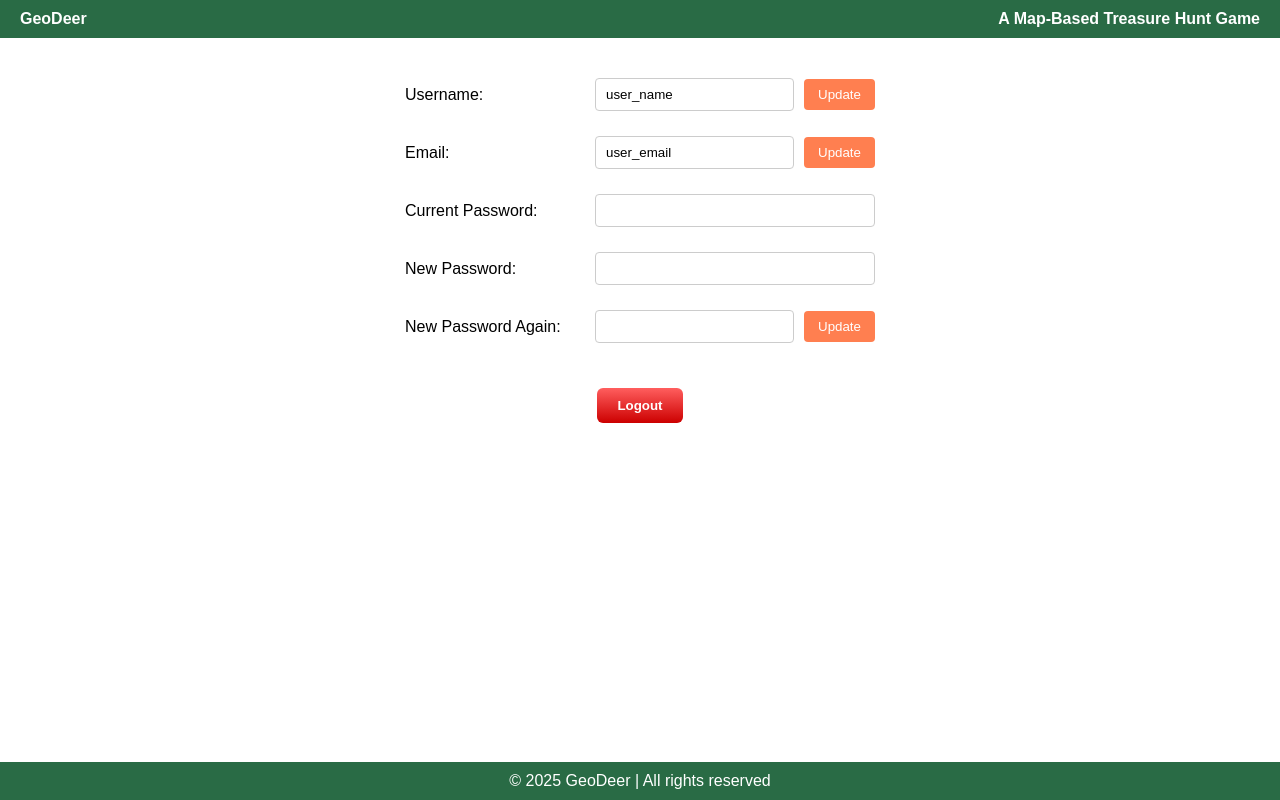
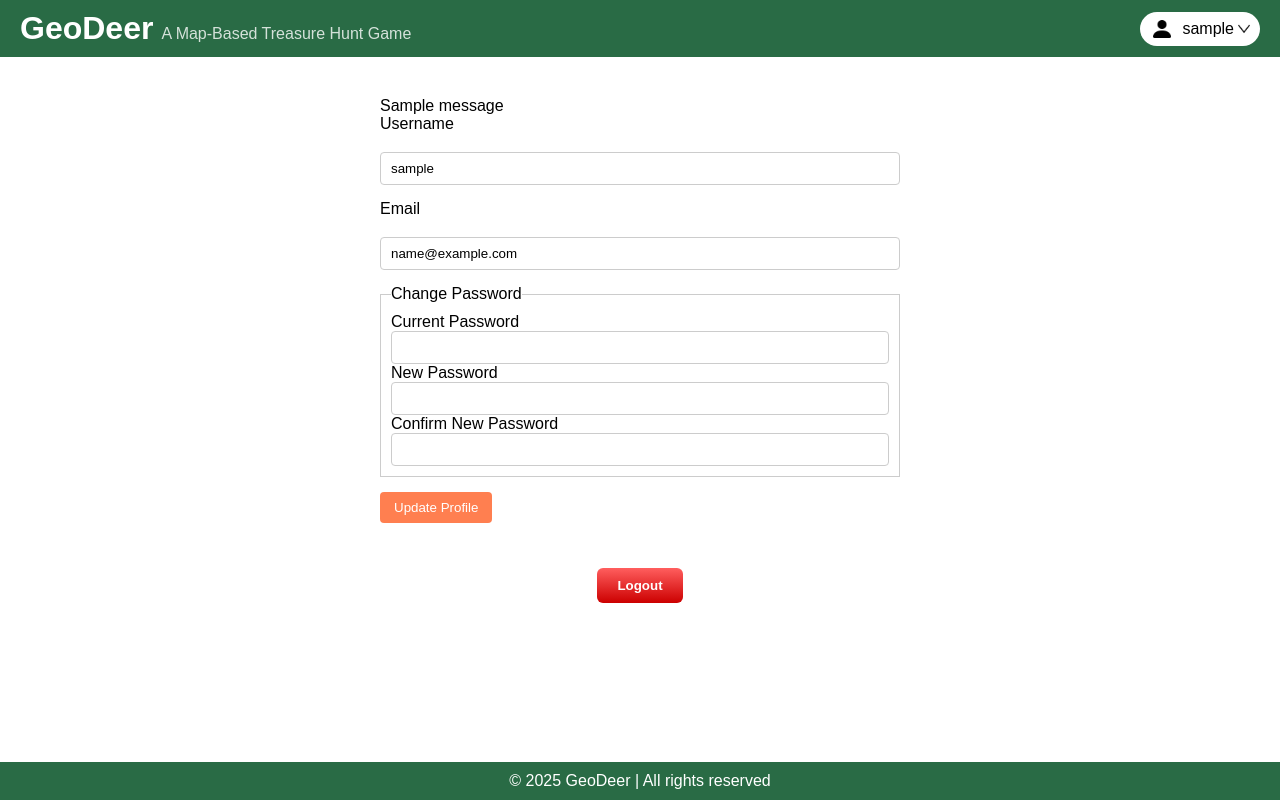
Before and after one commit to GeoDeer/geodeer-server, a Django app: template game/templates/game/profile.html in a window 1280 px wide. Run offline with Django 5.2, Linux system fonts and the light colour scheme; tables that the repository leaves empty hold one stand-in row (values such as "Sample post"); the template is opened without the code that fills it: values that come from a table or form of the project are taken from there, most other values are stand-ins (such as "Sample title", 1, 10 or a date in 2020); one stand-in notice (Sample message) is shown.

Commit message:
profile page

```diff
--- a/GeoDeer/urls.py
+++ b/GeoDeer/urls.py
@@ -22,6 +22,7 @@ urlpatterns = [
     path('admin/', admin.site.urls),
     path('', views.auth_view, name='auth'),
     path('logout/', views.logout_view, name='logout'),
+    path('profile/<int:creator_id>/', views.profile, name='profile'),
     path('main-menu/<int:creator_id>/', views.main_menu, name='main_menu'),
     path('game/', include('game.urls')),
     path('api/', include('mobile.urls')),
--- a/game/templates/game/main_menu.html
+++ b/game/templates/game/main_menu.html
@@ -203,6 +203,7 @@
         <img src="{% static 'images/down-arrow.png' %}" alt="Dropdown Arrow" class="arrow-icon">
       </div>
       <div class="user-dropdown" id="userDropdown">
+        <a href="{% url 'profile' creator_id=creator_id %}">Profile</a>
         <a href="{% url 'logout' %}">Logout</a>
       </div>
     </div>
--- a/game/templates/game/profile.html
+++ b/game/templates/game/profile.html
@@ -1,4 +1,4 @@
-<!DOCTYPE html>
+{% load static %}
 <html lang="en">
 <head>
   <meta charset="UTF-8" />
@@ -35,7 +35,73 @@
       justify-content: space-between;
       align-items: center;
       padding: 10px 20px;
+    }
+
+    /* Logo styling */
+    .logo {
+      display: flex;
+      align-items: baseline;
+    }
+    .logo-title {
+      font-size: 2rem;
       font-weight: bold;
+      margin-right: 8px;
+    }
+    .logo-subtitle {
+      font-size: 1rem;
+      font-weight: normal;
+      opacity: 0.8;
+    }
+
+
+    /* User menu */
+    .user-menu {
+      position: relative;
+      background-color: var(--white);
+      color: var(--black);
+      display: flex;
+      align-items: center;
+      padding: 5px 10px;
+      border-radius: 20px;
+      cursor: pointer;
+    }
+    .user-menu img.user-icon {
+      width: 24px;
+      height: 24px;
+      margin-right: 8px;
+    }
+    .user-menu .username {
+      display: flex;
+      align-items: center;
+      font-size: 1rem;
+      font-weight: 500;
+    }
+    .user-menu img.arrow-icon {
+      width: 12px;
+      height: 12px;
+      margin-left: 4px;
+    }
+    .user-dropdown {
+      position: absolute;
+      top: calc(100% + 5px);
+      right: 0;
+      background-color: var(--white);
+      border: 1px solid var(--soft-blue);
+      border-radius: 5px;
+      box-shadow: 0 2px 5px rgba(0,0,0,0.2);
+      display: none;
+      min-width: 100px;
+      z-index: 10;
+    }
+    .user-dropdown a {
+      display: block;
+      padding: 8px 12px;
+      text-decoration: none;
+      color: var(--black);
+      font-size: 0.95rem;
+    }
+    .user-dropdown a:hover {
+      background-color: var(--soft-blue);
     }
 
     #main-content {
@@ -47,9 +113,20 @@
 
     form {
       display: flex;
-      align-items: center;
+      flex-direction: column;
+      align-items: flex-start;
       margin-bottom: 25px;
-      gap: 10px;
+      gap: 15px;
+    }
+
+    form label {
+      width: 100%;
+      margin-bottom: 4px;
+    }
+
+    form input,
+    form fieldset {
+      width: 100%;
     }
 
     label {
@@ -103,47 +180,78 @@
 <body>
 
   <div id="header">
-    <div>GeoDeer</div>
-    <div>A Map-Based Treasure Hunt Game</div>
+    <div class="logo">
+      <div class="logo-title">GeoDeer</div>
+      <div class="logo-subtitle">A Map-Based Treasure Hunt Game</div>
+    </div>
+    <div class="user-menu" id="userMenu">
+      <img src="{% static 'images/user_icon.png' %}" alt="User Icon" class="user-icon">
+      <div class="username">
+        <span>{{ username }}</span>
+        <img src="{% static 'images/down-arrow.png' %}" alt="Dropdown Arrow" class="arrow-icon">
+      </div>
+      <div class="user-dropdown" id="userDropdown">
+        <a href="{% url 'profile' creator_id=creator_id %}">Profile</a>
+        <a href="{% url 'logout' %}">Logout</a>
+      </div>
+    </div>
   </div>
 
   <div id="main-content">
-    <form method="post">
-      <label for="username">Username:</label>
-      <input type="text" name="username" id="username" value="user_name">
-      <button type="submit">Update</button>
-    </form>
+    {% if messages %}
+      <div class="messages">
+        {% for m in messages %}
+          <div class="{{ m.tags }}">{{ m }}</div>
+        {% endfor %}
+      </div>
+    {% endif %}
 
-    <form method="post">
-      <label for="email">Email:</label>
-      <input type="email" name="email" id="email" value="user_email">
-      <button type="submit">Update</button>
-    </form>
 
-    <form method="post">
-      <label for="current_password">Current Password:</label>
-      <input type="password" name="current_password" id="current_password">
-    </form>
+    <form method="post"
+      action="{% url 'profile' creator_id=creator_id %}">
+      {% csrf_token %}
 
-    <form method="post">
-      <label for="new_password">New Password:</label>
-      <input type="password" name="new_password" id="new_password">
-    </form>
+      <label for="username">Username</label>
+      <input type="text" name="username" id="username"
+            value="{{ user_obj.username }}" required>
 
-    <form method="post">
-      <label for="new_password_again">New Password Again:</label>
-      <input type="password" name="new_password_again" id="new_password_again">
-      <button type="submit">Update</button>
-    </form>
+      <label for="email">Email</label>
+      <input type="email" name="email" id="email"
+            value="{{ user_obj.email }}" required>
 
-    <form method="post">
+      <fieldset style="border:1px solid #ccc; padding:10px;">
+        <legend>Change Password</legend>
+        <label for="current_password">Current Password</label>
+        <input type="password" name="current_password"
+              id="current_password">
+
+        <label for="new_password">New Password</label>
+        <input type="password" name="new_password"
+              id="new_password">
+
+        <label for="new_password_again">Confirm New Password</label>
+        <input type="password" name="new_password_again"
+              id="new_password_again">
+      </fieldset>
+
+      <button type="submit">Update Profile</button>
+      </form>
+
+      <form method="post" action="{% url 'logout' %}">
+      {% csrf_token %}
       <button type="submit" class="logout-btn">Logout</button>
-    </form>
-  </div>
+      </form>
+      </div>
 
   <footer id="footer">
     <p>&copy; 2025 GeoDeer | All rights reserved</p>
   </footer>
 
+  <script>
+    document.getElementById('userMenu').addEventListener('click', function(e) {
+      var dropdown = document.getElementById('userDropdown');
+      dropdown.style.display = dropdown.style.display === 'block' ? 'none' : 'block';
+    });
+  </script>
 </body>
 </html>
```
Also changed, not shown: game/views.py (+58 -1 lines).
